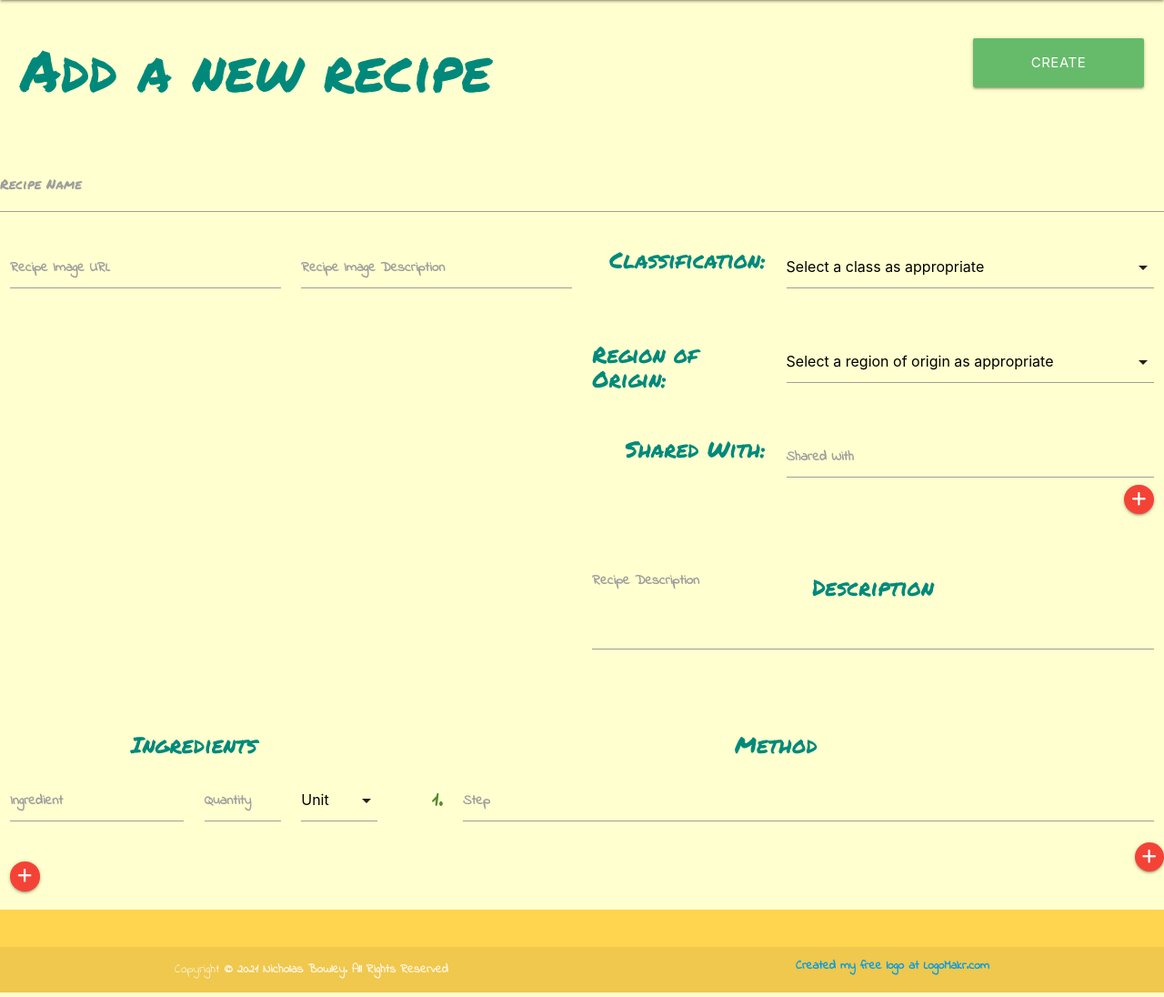
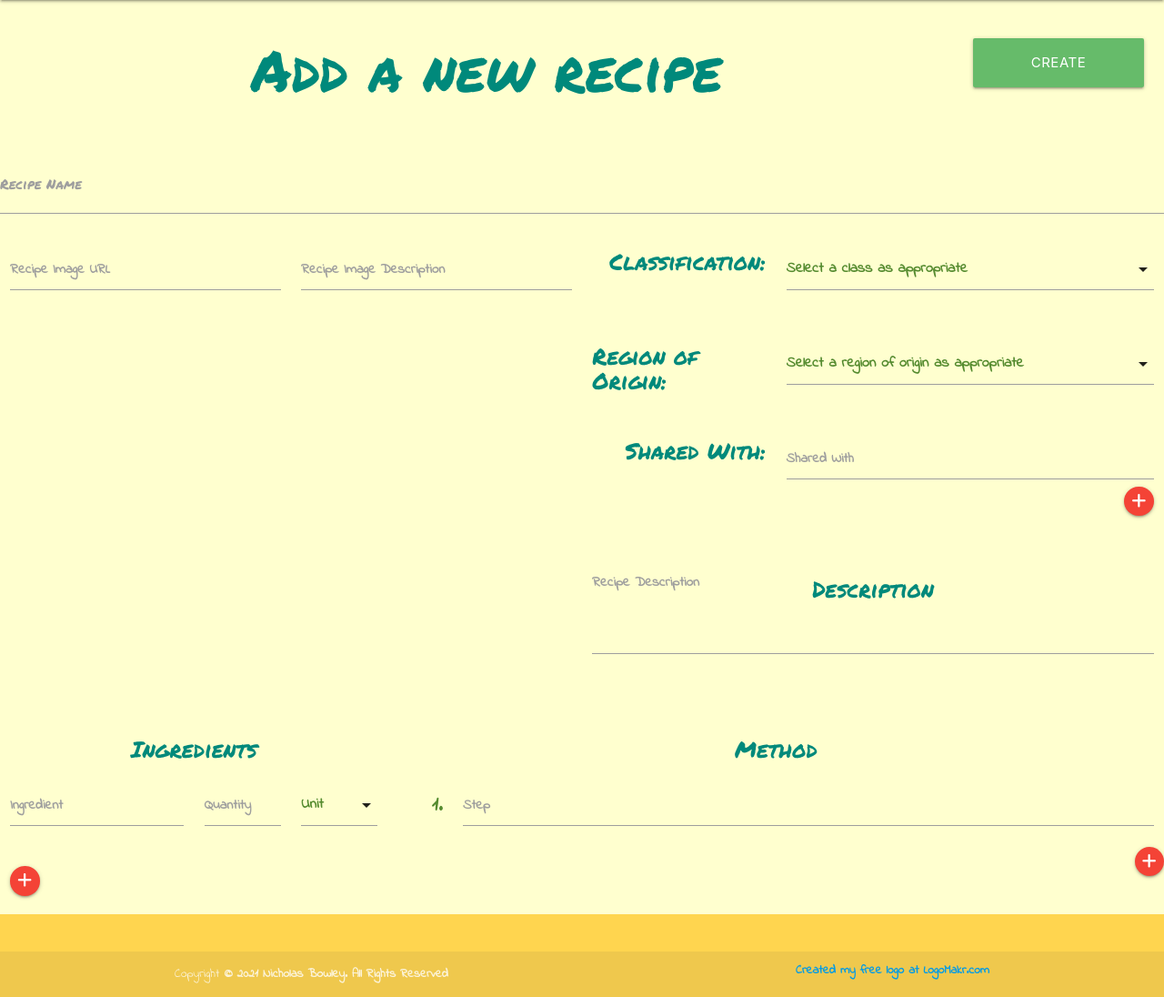
Before and after one commit to Code-Institute-Submissions/KWSNick-meal-planner_MResub, a Flask app: page /recipe_create in a window 1280 px wide. Shown: the part 64-1160 px from the top of the page at 91% size. Run offline with Flask 2, Linux system fonts and the light colour scheme; data that the repository does not hold is empty; some libraries are stand-ins or nearby versions.

Commit message:
applied body styling to all form fields.

```diff
--- a/static/css/style.css
+++ b/static/css/style.css
@@ -13,7 +13,7 @@
     color: #00897b; /* Header Text */
 }
 
-body {
+body, input[type="text"], input[type="number"], textarea {
     font-family: 'Indie Flower', cursive;
     font-size: 1.5rem;
     font-weight: 700;
--- a/templates/recipe_create.html
+++ b/templates/recipe_create.html
@@ -4,7 +4,7 @@
     <form method="POST" action="{{ url_for('recipe_create') }}">
         <div class="row">
             <div class="col s12">
-                <div class="col s10">
+                <div class="center col s10">
                     <h1>Add a new recipe</h1>
                 </div>
                 <div class="col s2 right">
@@ -76,7 +76,7 @@
                 <!--Recipe Description-->
                     <div class="input-field col s12 center">
                         <h5>Description</h5>
-                        <textarea class="materialize-textarea center" id="description" name="description" type="text"></textarea>
+                        <textarea class="materialize-textarea center" id="description" name="description"></textarea>
                         <label for="description">Recipe Description</label>
                     </div>
                 </div>
```
